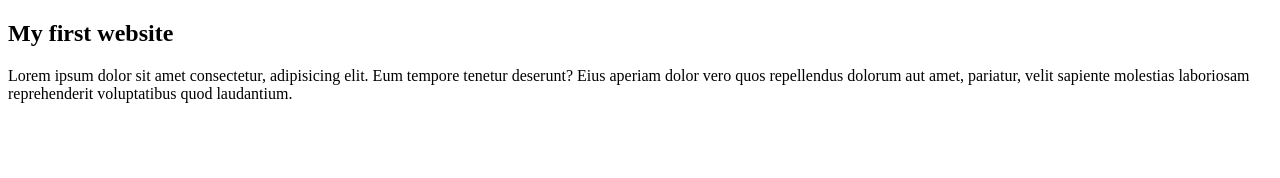
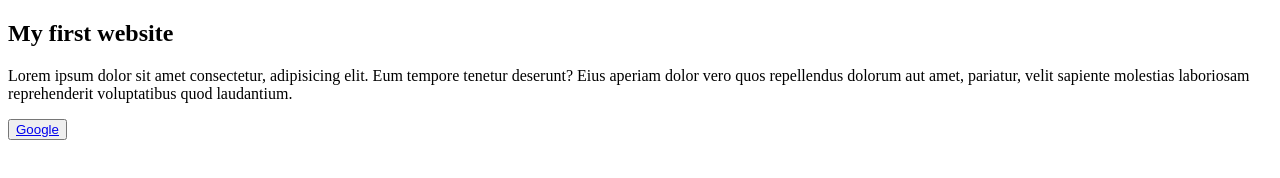
Before and after one commit to Shawon-Acharja/my-first-github-repo, a plain HTML site: page index.html in a window 1280 px wide. Drawn offline with Linux system fonts and the light colour scheme.

Commit message:
added git commit

```diff
--- a/index.html
+++ b/index.html
@@ -12,6 +12,7 @@
             tenetur deserunt? Eius aperiam dolor vero quos repellendus dolorum aut amet,
             pariatur, velit sapiente molestias laboriosam reprehenderit voluptatibus
             quod laudantium.</p>
+            <button><a href="www.google.com">Google</a></button>
     </div>
 </body>
 </html>
```
